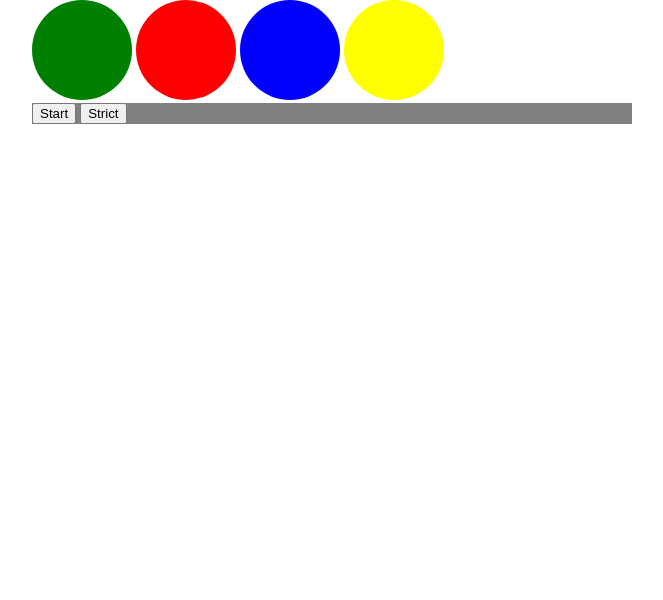
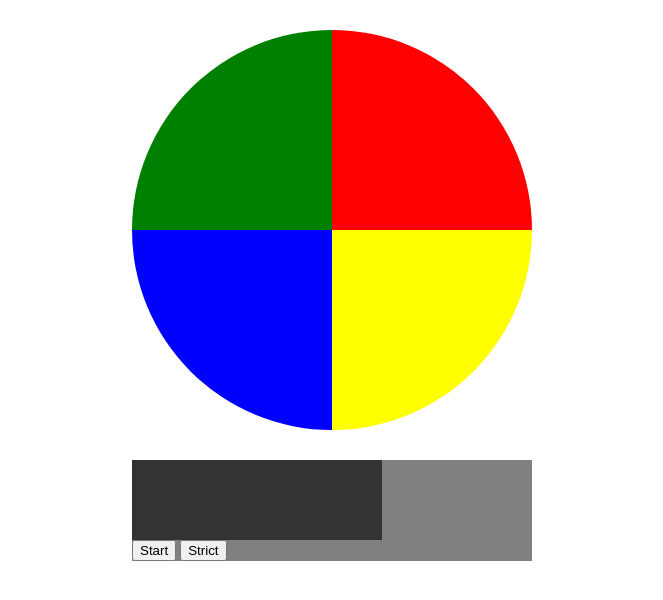
Before and after one commit to tymeart/simon, a website: page index.html in a window 1280 px wide. Shown: the whole page, without its empty margins (308-971 px from the left). Drawn offline with Linux system fonts and the light colour scheme.

Commit message:
Style play buttons and align all containers

```diff
--- a/index.html
+++ b/index.html
@@ -9,10 +9,12 @@
 
 <body>
   <div class="container">
-    <button class="action-btn one"></button>
-    <button class="action-btn two"></button>
-    <button class="action-btn three"></button>
-    <button class="action-btn four"></button>
+    <div class="playButton-container">
+      <button class="playButton one"></button>
+      <button class="playButton two"></button>
+      <button class="playButton three"></button>
+      <button class="playButton four"></button>
+    </div>
     <div class="controls">
       <div class="message"></div>
       <button class="start">Start</button>
--- a/sass/main.scss
+++ b/sass/main.scss
@@ -7,15 +7,29 @@ body {
 }
 
 .container {
-  margin: 0 auto;
-  width: 600px;
+  align-items: center;
+  display: flex;
+  flex-direction: column;
+  height: 100%;
+  justify-content: center;
+  width: 100%;
 }
 
-.action-btn {
-  border-radius: 50%;
+.playButton-container {
+  clip-path: circle(50%);
+  display: flex;
+  flex-wrap: wrap;
+  margin: {
+    bottom: 30px;
+    top: 30px;
+  }
+  width: 400px;
+}
+
+.playButton {
   border-style: none;
-  height: 100px;
-  width: 100px;
+  height: 200px;
+  width: 200px;
 }
 
 .one {
@@ -36,4 +50,11 @@ body {
 
 .controls {
   background-color: gray;
+  width: 400px;
 }
+
+.message {
+  background-color: rgba(0, 0, 0, 0.6);
+  height: 80px;
+  width: 250px;
+}
```
Also changed, not shown: css/main.css.
